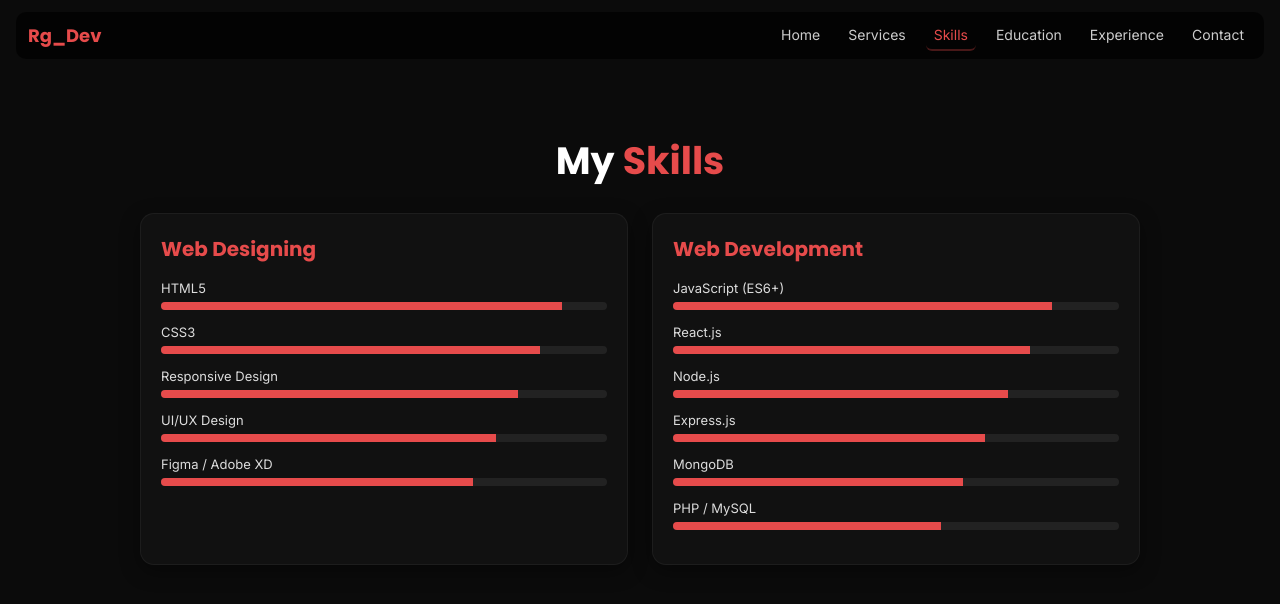
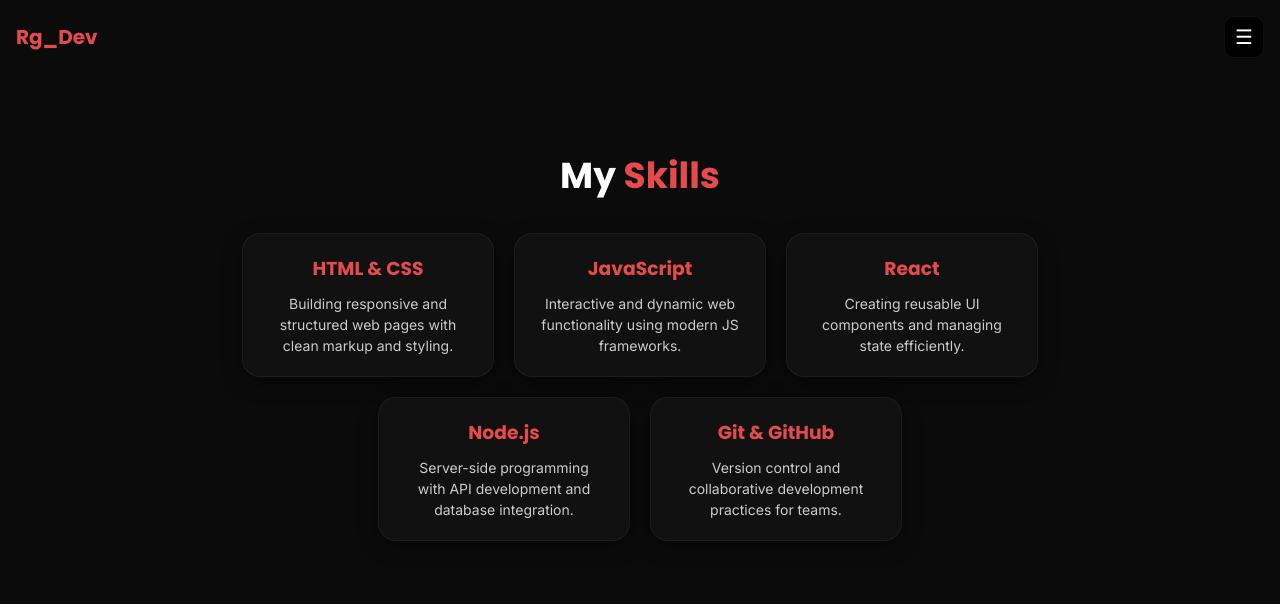
Before and after one commit to Godly-Dev/Custom-Profile-Mobile, a plain HTML site: page skills.html in a window 1280 px wide. Drawn offline with Linux system fonts and the light colour scheme.

Commit message:
Fixed skills.html
Finally

```diff
--- a/skills.html
+++ b/skills.html
@@ -1,3 +1,4 @@
+
 <!doctype html>
 <html lang="en">
 <head>
@@ -5,137 +6,156 @@
 <meta name="viewport" content="width=device-width, initial-scale=1">
 <title>Skills - Rg_Dev</title>
 <link href="https://fonts.googleapis.com/css2?family=Inter:wght@300;400;600;800&family=Poppins:wght@600;700&display=swap" rel="stylesheet">
+
 <style>
   :root {
-      --bg:#0b0b0b;
-      --accent:#e64b4b;
-      --card:#111;
+    --bg: #0b0b0b;
+    --accent: #e64b4b;
+    --card: #111;
+    --muted: #c9c6c6;
   }
 
   body {
-      margin:0;
-      background:var(--bg);
-      font-family:"Inter",sans-serif;
-      color:#fff;
+    margin: 0;
+    background: var(--bg);
+    font-family: "Inter", sans-serif;
+    color: #fff;
+    -webkit-font-smoothing: antialiased;
+    -moz-osx-font-smoothing: grayscale;
+    padding: 16px;
   }
 
-    /* 🔹 Navigation bar */
-    .nav {
-      position:fixed;
-      top:12px;
-      left:16px;
-      right:16px;
-      display:flex;
-      align-items:center;
-      justify-content:space-between;
-      padding:8px 12px;
-      background:rgba(0,0,0,0.7);
-      border-radius:10px;
-      z-index:100;
+  /* Top bar */
+  .topbar {
+    display: flex;
+    align-items: center;
+    justify-content: space-between;
+    gap: 12px;
+    margin-bottom: 20px;
   }
   .brand {
-      font-weight:700;
-      color:var(--accent);
-      font-family:"Poppins",sans-serif;
-      font-size:18px;
+    font-family: Poppins, system-ui;
+    font-weight: 700;
+    color: var(--accent);
+    font-size: 20px;
   }
-    .menu {
-      display:flex;
-      flex-wrap:wrap;
-      gap:12px;
-      font-weight:500;
-      font-size:14px;
+  .hamburger {
+    background: #000; /* solid black */
+    border: 1px solid #111;
+    color: #fff;
+    padding: 8px 10px;
+    border-radius: 10px;
+    font-size: 20px;
+    cursor: pointer;
+    transition: background 0.3s;
   }
-    .menu a {
-      color:rgba(255,255,255,0.8);
-      text-decoration:none;
-      padding:6px 8px;
-      border-radius:6px;
-      transition:0.3s;
+  .hamburger:hover {
+    background: #111;
   }
-    .menu a.active {
-      color:var(--accent);
-      border-bottom:2px solid rgba(230,75,75,0.3);
+
+  /* slide-out nav drawer */
+  .nav-drawer {
+    position: fixed;
+    top: 0;
+    right: -100%;
+    width: 80%;
+    max-width: 360px;
+    height: 100vh;
+    background: #000; /* solid black */
+    box-shadow: -12px 0 30px rgba(0,0,0,0.6);
+    padding: 24px;
+    transition: right .28s ease;
+    z-index: 50;
   }
-    .menu a:hover { color:var(--accent); }
+  .nav-drawer.open { right: 0; }
+  .nav-close {
+    display: block;
+    margin-left: auto;
+    background: transparent;
+    border: none;
+    color: #fff;
+    font-size: 24px;
+    padding: 6px;
+    cursor: pointer;
+  }
+  .nav-links {
+    margin-top: 18px;
+    display: flex;
+    flex-direction: column;
+    gap: 12px;
+  }
+  .nav-links a {
+    color: #fff;
+    text-decoration: none;
+    padding: 10px 12px;
+    border-radius: 10px;
+    display: block;
+  }
+  .nav-links a.active {
+    background: rgba(230,75,75,0.08);
+    color: var(--accent);
+    font-weight: 600;
+  }
+  .nav-links a:hover {
+    color: var(--accent);
+  }
 
-    /* 🔹 Skills Section */
-    .skills {
-      margin-top:80px;
-      padding:20px;
-      max-width:1000px;
-      margin-left:auto;
-      margin-right:auto;
+  /* Skills Section */
+  .section {
+    margin-top: 40px;
+    padding: 20px;
+    max-width: 1000px;
+    margin-left: auto;
+    margin-right: auto;
   }
   .title {
-      font-size:28px;
-      font-family:"Poppins",sans-serif;
-      margin-bottom:24px;
-      text-align:center;
+    font-size: 36px;
+    font-family: "Poppins", sans-serif;
+    margin-bottom: 30px;
+    text-align: center;
   }
-    .title span { color:var(--accent); }
-
+  .title span { color: var(--accent); }
   .skills-grid {
-      display:grid;
-      grid-template-columns:1fr;
-      gap:20px;
+    display: flex;
+    flex-wrap: wrap;
+    gap: 20px;
+    justify-content: center;
   }
   .skill-card {
-      background:var(--card);
-      border-radius:14px;
-      padding:20px;
-      border:1px solid rgba(255,255,255,0.05);
-      box-shadow:0 6px 20px rgba(0,0,0,0.4);
+    background: var(--card);
+    border-radius: 18px;
+    padding: 20px 25px;
+    border: 1px solid rgba(255,255,255,0.05);
+    box-shadow: 0 6px 20px rgba(0,0,0,0.4);
+    width: 200px;
+    text-align: center;
   }
-    .skill-card h2 {
-      margin:0 0 16px;
-      color:var(--accent);
-      font-size:18px;
-      font-family:"Poppins",sans-serif;
+  .skill-card h3 {
+    margin: 0 0 10px;
+    font-family: "Poppins", sans-serif;
+    color: var(--accent);
   }
-    .skill {
-      margin-bottom:14px;
-    }
-    .skill span {
-      display:block;
-      margin-bottom:6px;
-      font-size:13px;
-      font-weight:500;
-      color:#ddd;
-    }
-    .progress {
-      background:#222;
-      border-radius:8px;
-      height:8px;
-      overflow:hidden;
-    }
-    .progress-bar {
-      height:100%;
-      background:var(--accent);
-      width:0;
-      transition:width 1s ease;
-    }
-
-    /* Tablet & Desktop */
-    @media (min-width:600px) {
-      .skills-grid {
-        grid-template-columns:repeat(2,1fr);
-        gap:24px;
-      }
-      .title { font-size:34px; }
-      .skill-card h2 { font-size:20px; }
-    }
-
-    @media (min-width:1024px) {
-      .title { font-size:38px; }
+  .skill-card p {
+    margin: 0;
+    color: #ccc;
+    line-height: 1.5;
+    font-size: 14px;
   }
 </style>
 </head>
+
 <body>
-  <!-- 🔹 Navigation -->
-  <div class="nav">
+
+  <!-- top bar -->
+  <div class="topbar">
     <div class="brand">Rg_Dev</div>
-    <nav class="menu">
+    <button class="hamburger" id="menuBtn" aria-label="Menu">☰</button>
+  </div>
+
+  <!-- nav drawer -->
+  <aside id="navDrawer" class="nav-drawer" aria-hidden="true">
+    <button class="nav-close" id="closeNav" aria-label="Close menu">✕</button>
+    <nav class="nav-links">
       <a href="index.html">Home</a>
       <a href="services.html">Services</a>
       <a href="skills.html" class="active">Skills</a>
@@ -143,44 +163,51 @@
       <a href="experience.html">Experience</a>
       <a href="contact.html">Contact</a>
     </nav>
-  </div>
+  </aside>
 
-  <!-- 🔹 Skills Section -->
-  <section class="skills">
+  <!-- Skills section -->
+  <section class="section">
     <h1 class="title">My <span>Skills</span></h1>
     <div class="skills-grid">
-      <!-- Web Design Skills -->
       <div class="skill-card">
-        <h2>Web Designing</h2>
-        <div class="skill"><span>HTML5</span><div class="progress"><div class="progress-bar" style="width:90%"></div></div></div>
-        <div class="skill"><span>CSS3</span><div class="progress"><div class="progress-bar" style="width:85%"></div></div></div>
-        <div class="skill"><span>Responsive Design</span><div class="progress"><div class="progress-bar" style="width:80%"></div></div></div>
-        <div class="skill"><span>UI/UX Design</span><div class="progress"><div class="progress-bar" style="width:75%"></div></div></div>
-        <div class="skill"><span>Figma / Adobe XD</span><div class="progress"><div class="progress-bar" style="width:70%"></div></div></div>
+        <h3>HTML & CSS</h3>
+        <p>Building responsive and structured web pages with clean markup and styling.</p>
       </div>
-
-      <!-- Web Development Skills -->
       <div class="skill-card">
-        <h2>Web Development</h2>
-        <div class="skill"><span>JavaScript (ES6+)</span><div class="progress"><div class="progress-bar" style="width:85%"></div></div></div>
-        <div class="skill"><span>React.js</span><div class="progress"><div class="progress-bar" style="width:80%"></div></div></div>
-        <div class="skill"><span>Node.js</span><div class="progress"><div class="progress-bar" style="width:75%"></div></div></div>
-        <div class="skill"><span>Express.js</span><div class="progress"><div class="progress-bar" style="width:70%"></div></div></div>
-        <div class="skill"><span>MongoDB</span><div class="progress"><div class="progress-bar" style="width:65%"></div></div></div>
-        <div class="skill"><span>PHP / MySQL</span><div class="progress"><div class="progress-bar" style="width:60%"></div></div></div>
+        <h3>JavaScript</h3>
+        <p>Interactive and dynamic web functionality using modern JS frameworks.</p>
+      </div>
+      <div class="skill-card">
+        <h3>React</h3>
+        <p>Creating reusable UI components and managing state efficiently.</p>
+      </div>
+      <div class="skill-card">
+        <h3>Node.js</h3>
+        <p>Server-side programming with API development and database integration.</p>
+      </div>
+      <div class="skill-card">
+        <h3>Git & GitHub</h3>
+        <p>Version control and collaborative development practices for teams.</p>
       </div>
     </div>
   </section>
 
-  <!-- 🔹 Animate Progress Bars -->
 <script>
-    window.addEventListener("DOMContentLoaded", () => {
-      document.querySelectorAll(".progress-bar").forEach(bar => {
-        const width = bar.style.width;
-        bar.style.width = "0"; // reset first
-        setTimeout(() => { bar.style.width = width; }, 300);
+  // Nav open/close
+  const menuBtn = document.getElementById('menuBtn');
+  const navDrawer = document.getElementById('navDrawer');
+  const closeNav = document.getElementById('closeNav');
+
+  menuBtn.addEventListener('click', () => {
+    const open = navDrawer.classList.toggle('open');
+    navDrawer.setAttribute('aria-hidden', !open);
   });
+
+  closeNav.addEventListener('click', () => {
+    navDrawer.classList.remove('open');
+    navDrawer.setAttribute('aria-hidden', 'true');
   });
 </script>
+
 </body>
 </html>
```
Lines whose indentation alone changed are shown as unchanged.
